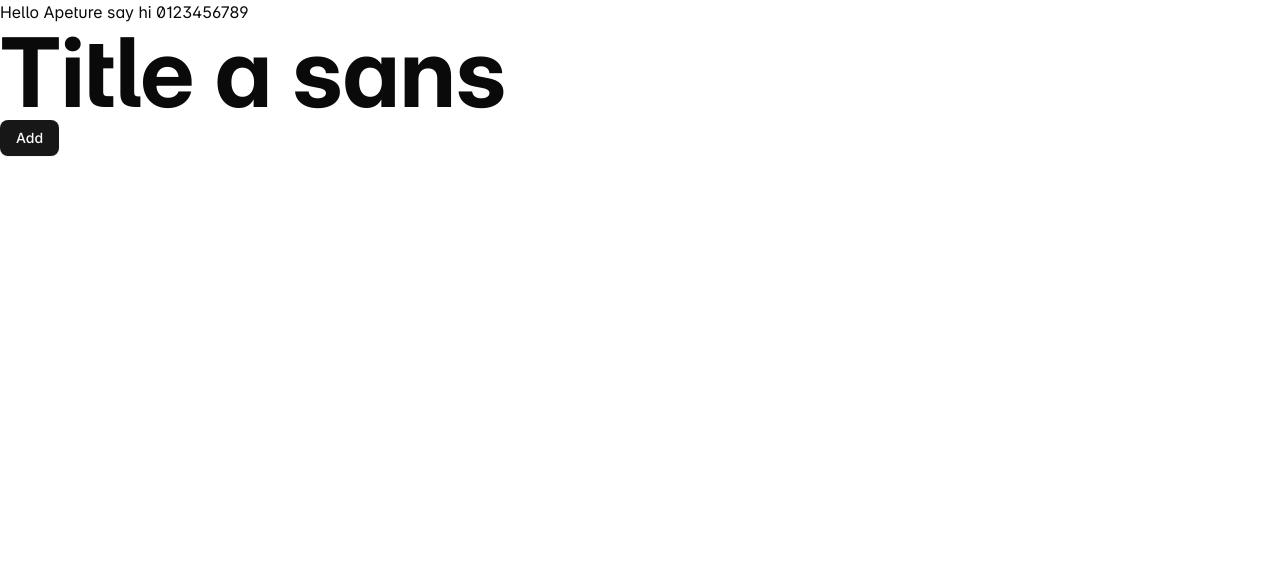
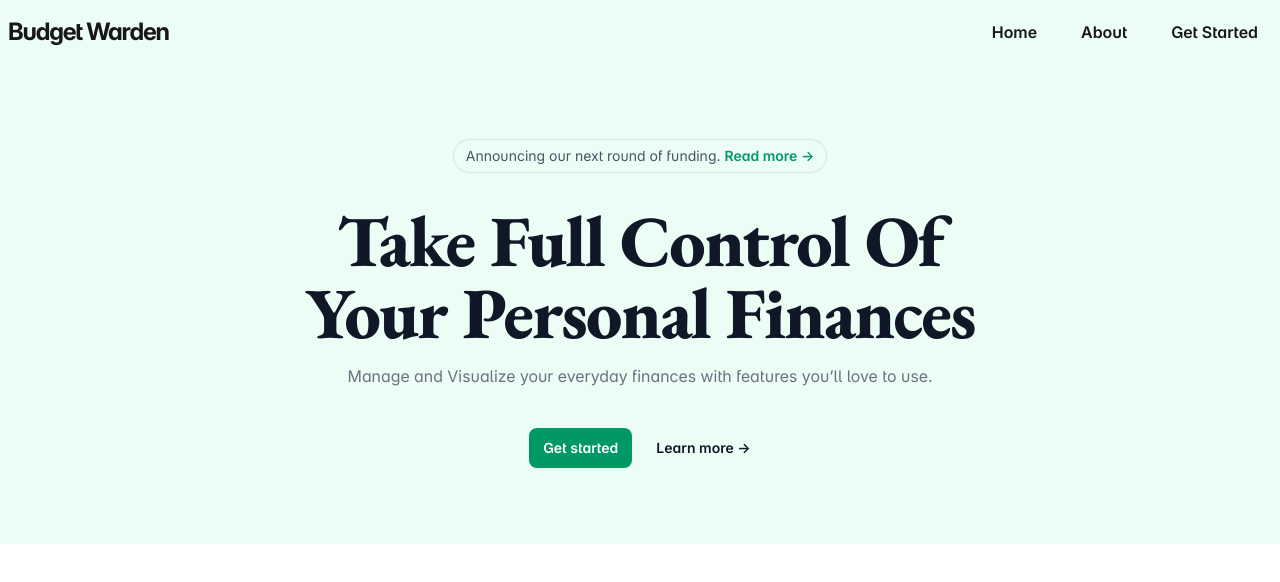
Before and after one commit to devisreal/BudgetWarden, a React (Vite) app in the folder client/: page / in a window 1280 px wide. Shown: the top 582 px of the page. Built offline with nearby package versions, Linux system fonts and the light colour scheme.

Commit message:
Project restored to initial point

```diff
--- a/client/package.json
+++ b/client/package.json
@@ -18,6 +18,7 @@
     "lucide-react": "^0.483.0",
     "react": "^19.0.0",
     "react-dom": "^19.0.0",
+    "react-router-dom": "^7.4.0",
     "tailwind-merge": "^3.0.2",
     "tailwindcss": "^4.0.15",
     "tw-animate-css": "^1.2.4"
--- a/client/src/App.jsx
+++ b/client/src/App.jsx
@@ -1,12 +1,20 @@
-import { Button } from "./components/ui/button";
+import { BrowserRouter, Route, Routes } from "react-router-dom";
+
+import Navbar from "./components/Navbar";
+import AboutPage from "./pages/AboutPage/AboutPage";
+import HomePage from "./pages/HomePage/HomePage";
 
 function App() {
   return (
-    <>
-      Hello Apeture say hi 0123456789
-      <h1 className="font- text-8xl font-bold">Title a sans</h1>
-      <Button>Add</Button>{" "}
-    </>
+    <div className="">
+      <BrowserRouter>
+        <Navbar />
+        <Routes>
+          <Route path="/" element={<HomePage />} />
+          <Route path="/about" element={<AboutPage />} />
+        </Routes>
+      </BrowserRouter>
+    </div>
   );
 }
 
--- /dev/null
+++ b/client/src/components/Navbar.jsx
@@ -0,0 +1,27 @@
+import { Link, NavLink } from "react-router-dom";
+
+export default function Navbar() {
+  return (
+    <nav className=" bg-emerald-50 py-4 px-2 sticky top-0 z-[100]">
+      <div className="max-w-[85rem] mx-auto flex justify-between items-center">
+        <h1 className="font-itle text-2xl font-bold tracking-tighter text-neutral-900">
+          Budget Warden
+        </h1>
+
+        <div className="flex">
+          <ul className="flex items-center gap-4">
+            <li className="inline-flex items-center rounded-full transition-colors duration-200 hover:bg-emerald-200 px-3.5 py-1 text-md font-semibold text-neutral-900">
+              <Link to="/">Home</Link>
+            </li>
+            <li className="inline-flex items-center rounded-full transition-colors duration-200 hover:bg-emerald-200 px-3.5 py-1 text-md font-semibold text-neutral-900">
+              <Link to="/about">About</Link>
+            </li>
+            <li className="inline-flex items-center rounded-full transition-colors duration-200 hover:bg-emerald-200 px-3.5 py-1 text-md font-semibold text-neutral-900">
+              <Link to="">Get Started</Link>
+            </li>
+          </ul>
+        </div>
+      </div>
+    </nav>
+  );
+}
--- /dev/null
+++ b/client/src/pages/AboutPage/AboutPage.jsx
@@ -0,0 +1,7 @@
+import React from 'react'
+
+export default function AboutPage() {
+  return (
+    <div>AboutPage</div>
+  )
+}
--- /dev/null
+++ b/client/src/pages/HomePage/HomePage.jsx
@@ -0,0 +1,94 @@
+import React from "react";
+
+export default function HomePage() {
+  return (
+    <div className="relative">
+      <section className="bg-emerald-50">
+        <div className="p-8 md:p-12 lg:px-16 lg:h-[60vh] lg:grid lg:place-content-center">
+          <div className="hidden sm:mb-8 sm:flex sm:justify-center">
+            <div className="relative rounded-full px-3 py-1 text-sm/6 text-gray-600 ring-1 ring-gray-900/10 hover:ring-gray-900/20">
+              Announcing our next round of funding.{" "}
+              <a href="#" className="font-semibold text-emerald-600">
+                <span aria-hidden="true" className="absolute inset-0" />
+                Read more <span aria-hidden="true">&rarr;</span>
+              </a>
+            </div>
+          </div>
+          <div className="mx-auto max-w-[80rem] text-center">
+            <h2 className="text-3xl font-extrabold tracking-tight text-gray-900 md:text-7xl font-title">
+              Take Full Control Of <br /> Your Personal Finances
+            </h2>
+
+            <p className="hidden text-gray-500 sm:mt-4 sm:block">
+              Manage and Visualize your everyday finances with features you’ll
+              love to use.
+            </p>
+          </div>
+
+          <div className="mt-10 flex items-center justify-center gap-x-6">
+            <a
+              href="#"
+              className="rounded-md bg-emerald-600 px-3.5 py-2.5 text-sm font-semibold text-white shadow-xs hover:bg-emerald-500 focus-visible:outline-2 focus-visible:outline-offset-2 focus-visible:outline-emerald-600"
+            >
+              Get started
+            </a>
+            <a href="#" className="text-sm/6 font-semibold text-gray-900">
+              Learn more <span aria-hidden="true">→</span>
+            </a>
+          </div>
+        </div>
+      </section>
+
+      <br />
+      <br />
+      <br />
+      <br />
+      <br />
+      <br />
+      <br />
+      <br />
+      <br />
+      <br />
+      <br />
+      <br />
+      <br />
+      <br />
+      <br />
+      <br />
+      <br />
+      <br />
+      <br />
+      <br />
+      <br />
+      <br />
+      <br />
+      <br />
+      <br />
+      <br />
+      <br />
+      <br />
+      <br />
+      <br />
+      <br />
+      <br />
+      <br />
+      <br />
+      <br />
+      <br />
+      <br />
+      <br />
+      <br />
+      <br />
+      <br />
+      <br />
+      <br />
+      <br />
+      <br />
+      <br />
+      <br />
+      <br />
+      <br />
+      <br />
+    </div>
+  );
+}
```
Also changed, not shown: 1 other file (tests, documents, lock files or other folders).
